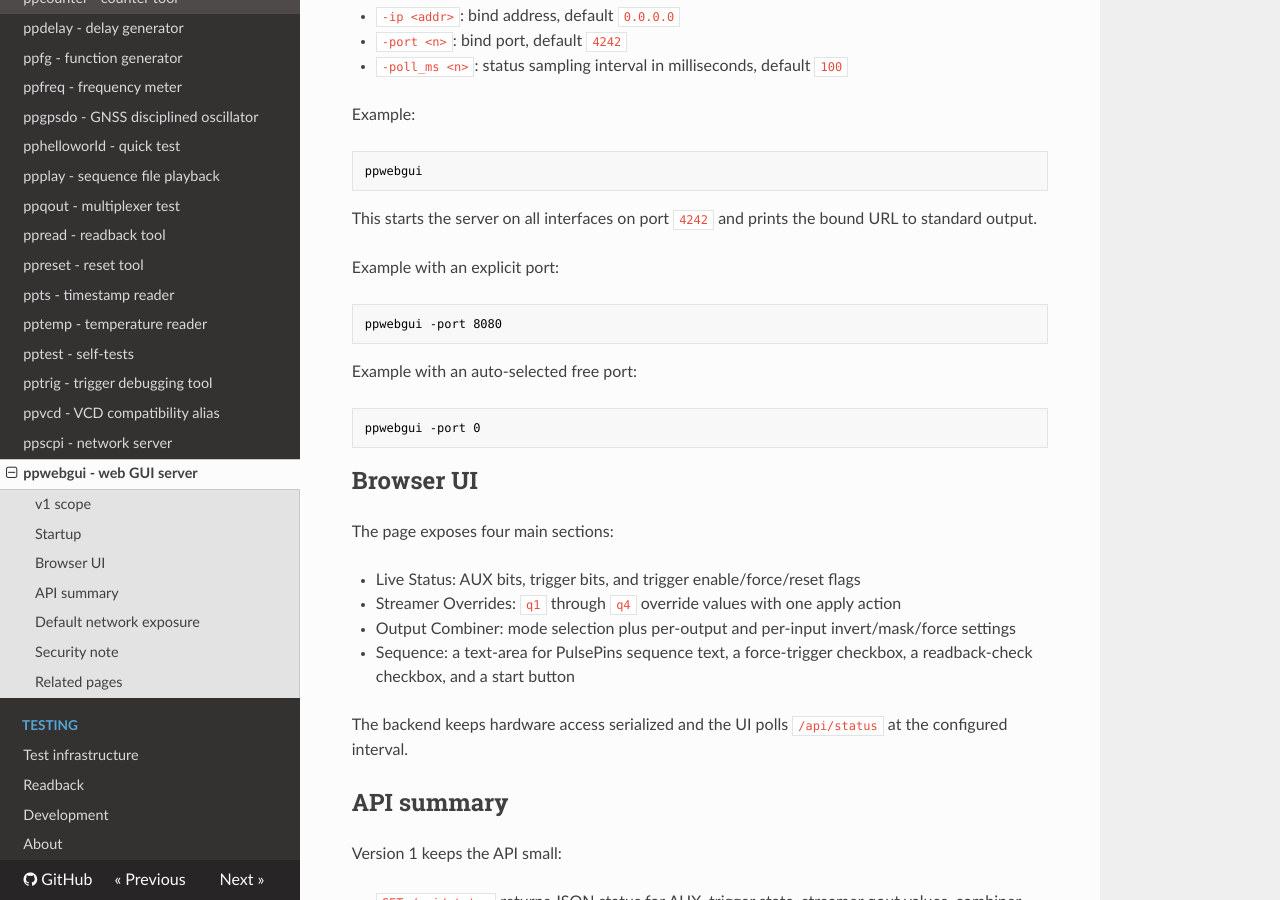
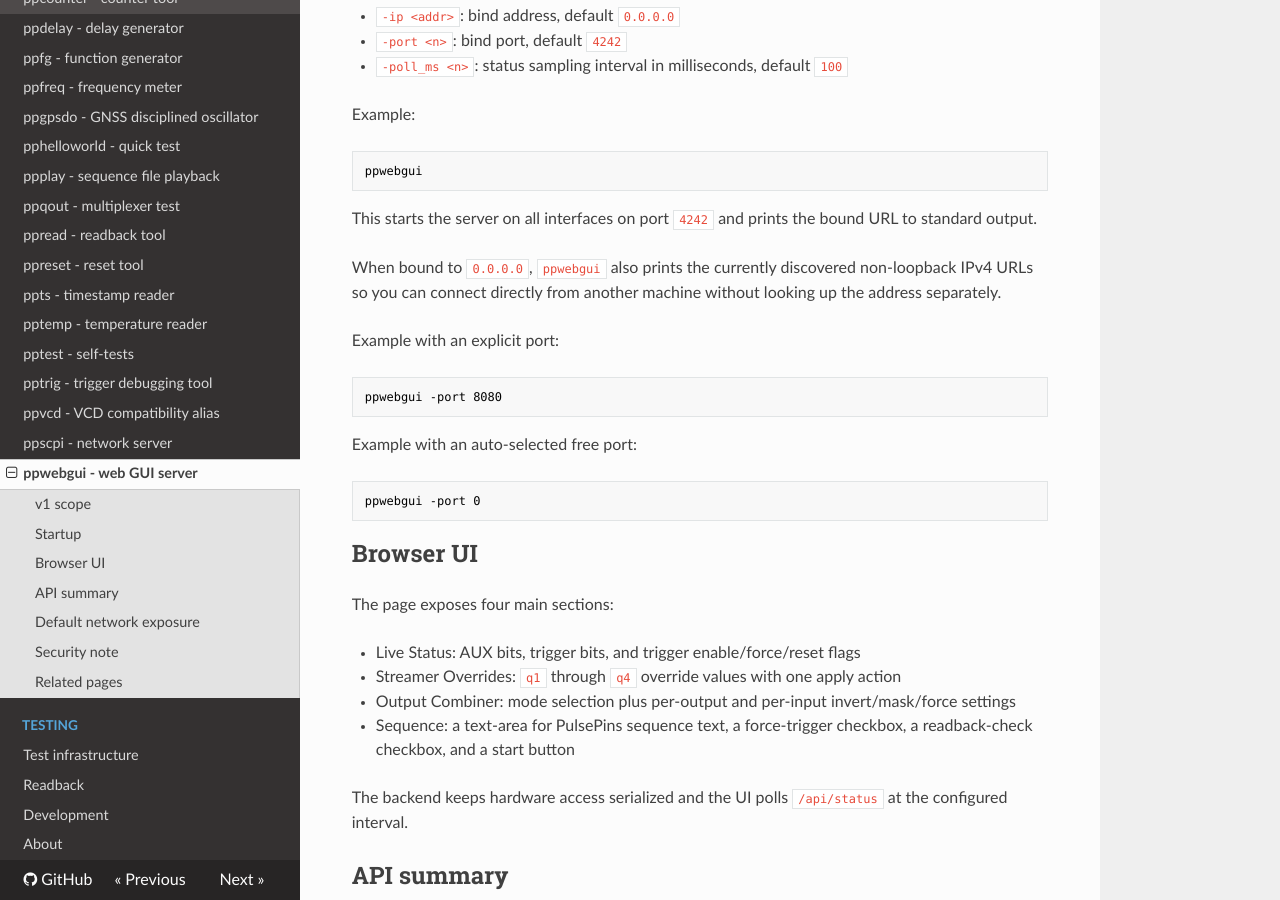
Before and after one commit to rokzitko/PulsePins, an MkDocs documentation site: the page built from docs/docs/ppwebgui.md, in a window 1280 px wide and 900 px high, scrolled down 800 px. Built offline with MkDocs 1.6.1, drawn with Linux system fonts in a browser that asks for light colours; nearby versions of some CDN libraries.

Commit message:
Print ppwebgui interface URLs on startup

````diff
--- a/docs/docs/ppwebgui.md
+++ b/docs/docs/ppwebgui.md
@@ -35,6 +35,8 @@ ppwebgui
 ```
 
 This starts the server on all interfaces on port `4242` and prints the bound URL to standard output.
+
+When bound to `0.0.0.0`, `ppwebgui` also prints the currently discovered non-loopback IPv4 URLs so you can connect directly from another machine without looking up the address separately.
 
 Example with an explicit port:
 
````
Also changed, not shown: 1 other file.
